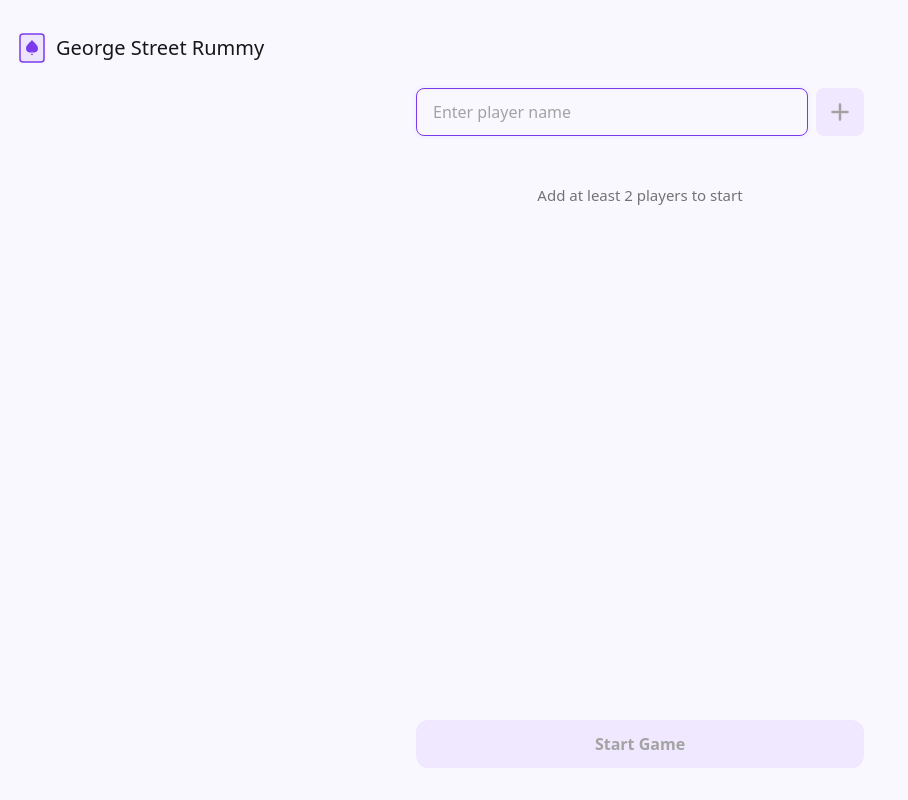
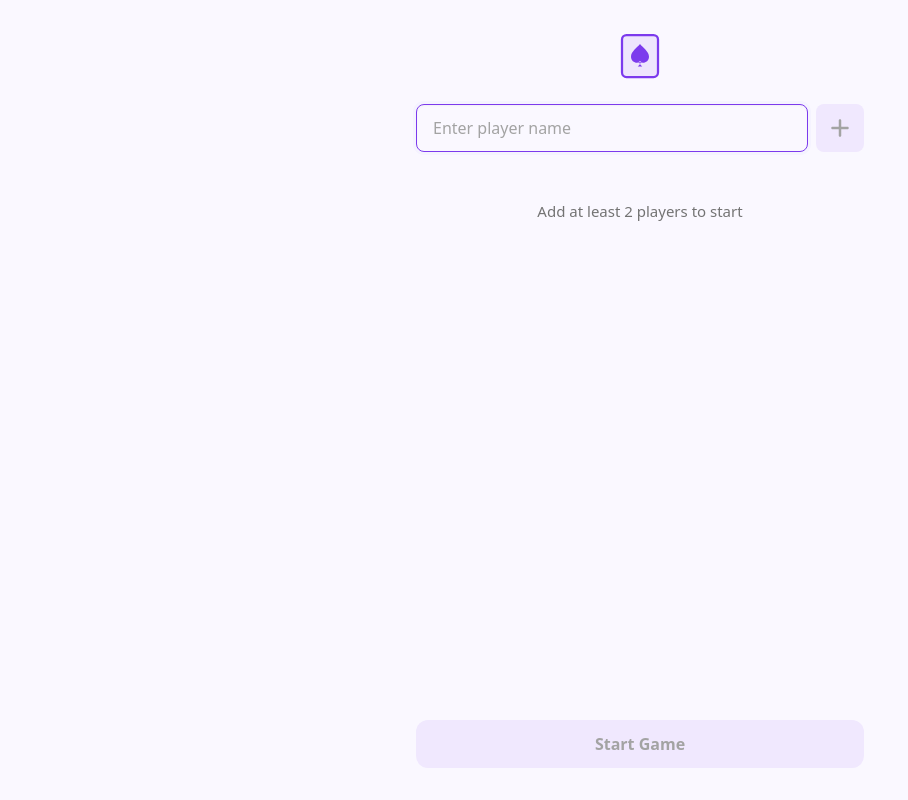
Before and after one commit to michaelprather/gsr, a Vue app: page /setup in a window 1280 px wide. Shown: the whole page, without its empty margins (0-908 px from the left). Built offline with nearby package versions, Linux system fonts and the light colour scheme.

Commit message:
refactor: simplify AppBrand to logo only
- Remove "George Street Rummy" text
- Add aria-label and title for accessibility
- Larger logo on SetupView (centered)
- Small logo on header views matches icon size

```diff
--- a/src/presentation/components/icons/IconLogo.vue
+++ b/src/presentation/components/icons/IconLogo.vue
@@ -3,7 +3,6 @@
     xmlns="http://www.w3.org/2000/svg"
     viewBox="0 0 32 32"
     fill="currentColor"
-    aria-hidden="true"
   >
     <!-- Stylized playing card with spade -->
     <rect x="4" y="2" width="24" height="28" rx="3" fill="currentColor" opacity="0.1" />
--- a/src/presentation/components/layout/AppBrand.css
+++ b/src/presentation/components/layout/AppBrand.css
@@ -1,28 +1,12 @@
 .app-brand {
-  --app-brand-logo-size: 2rem;
-  --app-brand-name-size: var(--text-xl);
-  --app-brand-name-color: var(--text);
+  --app-brand-size: 3rem;
 
-  display: flex;
-  align-items: center;
-  gap: var(--space-2);
-}
-
-.app-brand--small {
-  --app-brand-logo-size: 1.25rem;
-  --app-brand-name-size: var(--text-sm);
-  --app-brand-name-color: var(--text-muted);
-}
-
-.app-brand__logo {
-  width: var(--app-brand-logo-size);
-  height: var(--app-brand-logo-size);
+  width: var(--app-brand-size);
+  height: var(--app-brand-size);
   color: var(--interactive);
   flex-shrink: 0;
 }
 
-.app-brand__name {
-  font-size: var(--app-brand-name-size);
-  font-weight: var(--font-medium);
-  color: var(--app-brand-name-color);
+.app-brand--small {
+  --app-brand-size: var(--icon-md);
 }
--- a/src/presentation/components/layout/AppBrand.vue
+++ b/src/presentation/components/layout/AppBrand.vue
@@ -9,10 +9,13 @@ const { size = 'default' } = defineProps<AppBrandProps>()
 </script>
 
 <template>
-  <div class="app-brand" :class="{ 'app-brand--small': size === 'small' }">
-    <IconLogo class="app-brand__logo" />
-    <span class="app-brand__name">George Street Rummy</span>
-  </div>
+  <IconLogo
+    class="app-brand"
+    :class="{ 'app-brand--small': size === 'small' }"
+    role="img"
+    aria-label="George Street Rummy"
+    title="George Street Rummy"
+  />
 </template>
 
 <style src="./AppBrand.css"></style>
--- a/src/presentation/views/SetupView.css
+++ b/src/presentation/views/SetupView.css
@@ -18,8 +18,9 @@
 }
 
 .setup-view__header {
+  display: flex;
+  justify-content: center;
   padding: var(--space-4) 0 var(--space-6);
-  text-align: center;
 }
 
 .setup-view__content {
```
